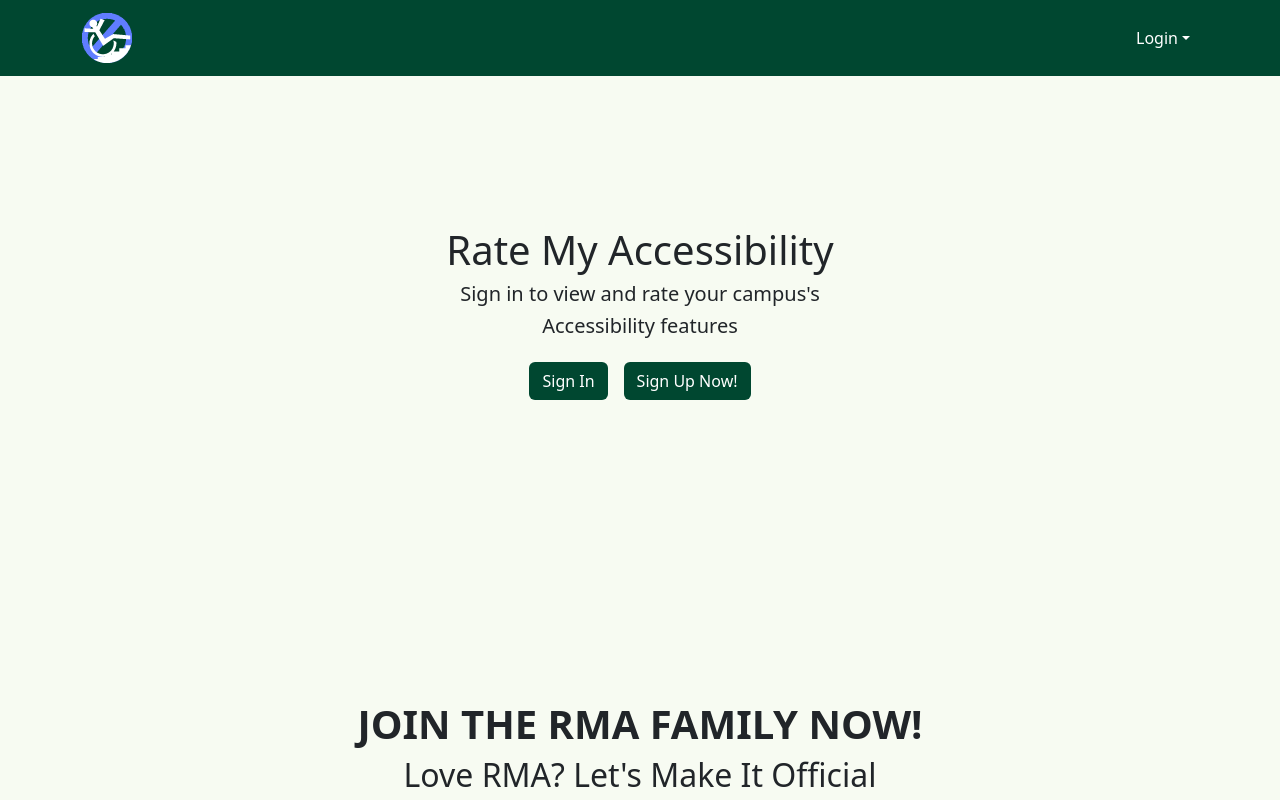
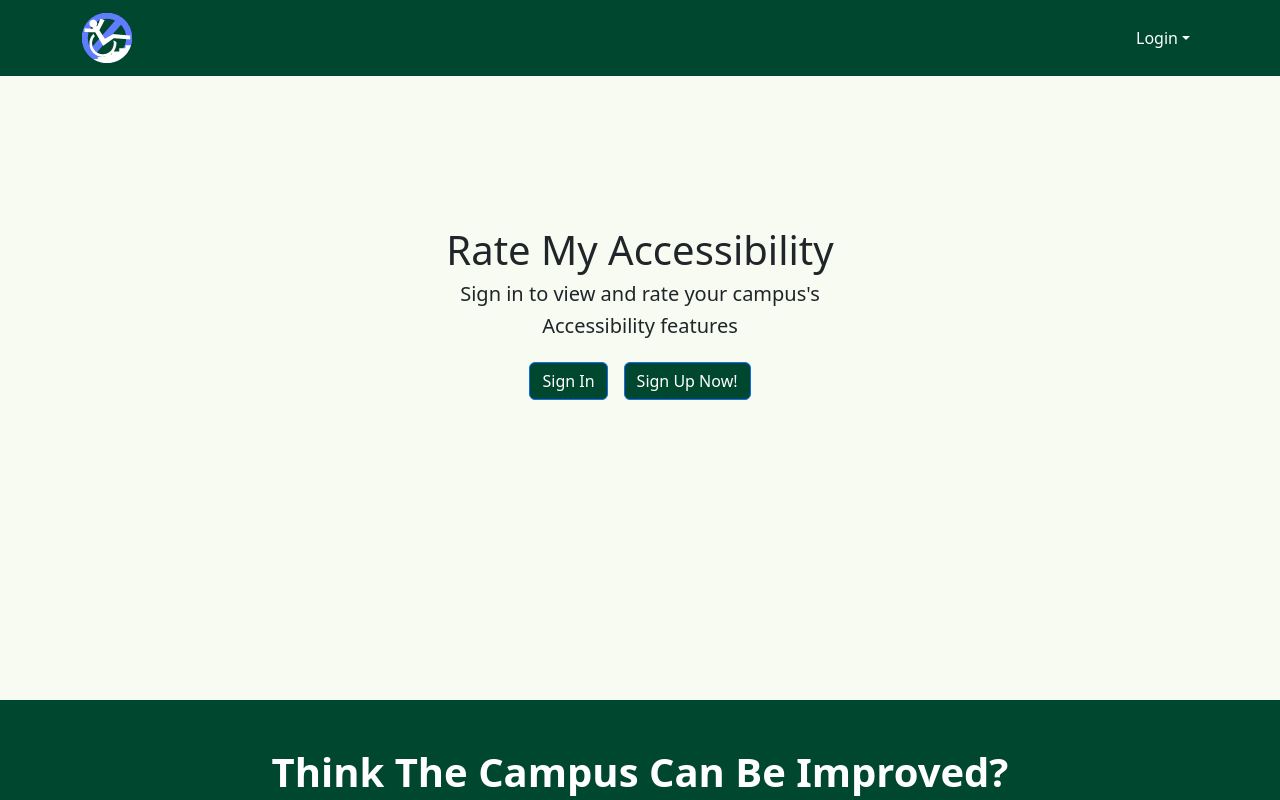
Before and after one commit to Rate-My-Accessibility/Rate-My-Accessibility-Application, a Next.js app: page / in a window 1280 px wide. Shown: the top 800 px of the page. Built offline with nearby package versions, Linux system fonts and the light colour scheme; no server answers.

Commit message:
clean up landing page

```diff
--- a/src/app/page.tsx
+++ b/src/app/page.tsx
@@ -14,20 +14,20 @@ const LandingPage = () => (
           <h5>Sign in to view and rate your campus&apos;s  </h5>
           <h5>Accessibility features</h5>
           <div className="d-flex justify-content-center flex-wrap gap-3 mt-4">
-            <Button href="/auth/signin" variant="rounded-circle" id="sign-in-button">
+            <Button href="/auth/signin" id="sign-in-button">
               Sign In
             </Button>
-            <Button href="/auth/signup" variant="rounded-circle" id="sign-up-button">
+            <Button href="/auth/signup" id="sign-up-button">
               Sign Up Now!
             </Button>
           </div>
         </Col>
       </Row>
-      <Row style={{ marginTop: '300px' }} className="justify-content-center text-center">
+      <Row style={{ marginTop: '300px', backgroundColor: 'rgb(0, 71, 48)',  }} className="justify-content-center text-center text-white py-5">
         <Col>
 
-        <h1><strong>JOIN THE RMA FAMILY NOW!</strong></h1>
-        <h2>Love RMA? Let's Make It Official</h2>
+        <h1><strong>Think The Campus Can Be Improved?</strong></h1>
+        <h2>Make Your Voice Heard!</h2>
 
         </Col>
 </Row>
```
Also changed, not shown: src/components/ReviewButton.tsx (+6 -2 lines).
